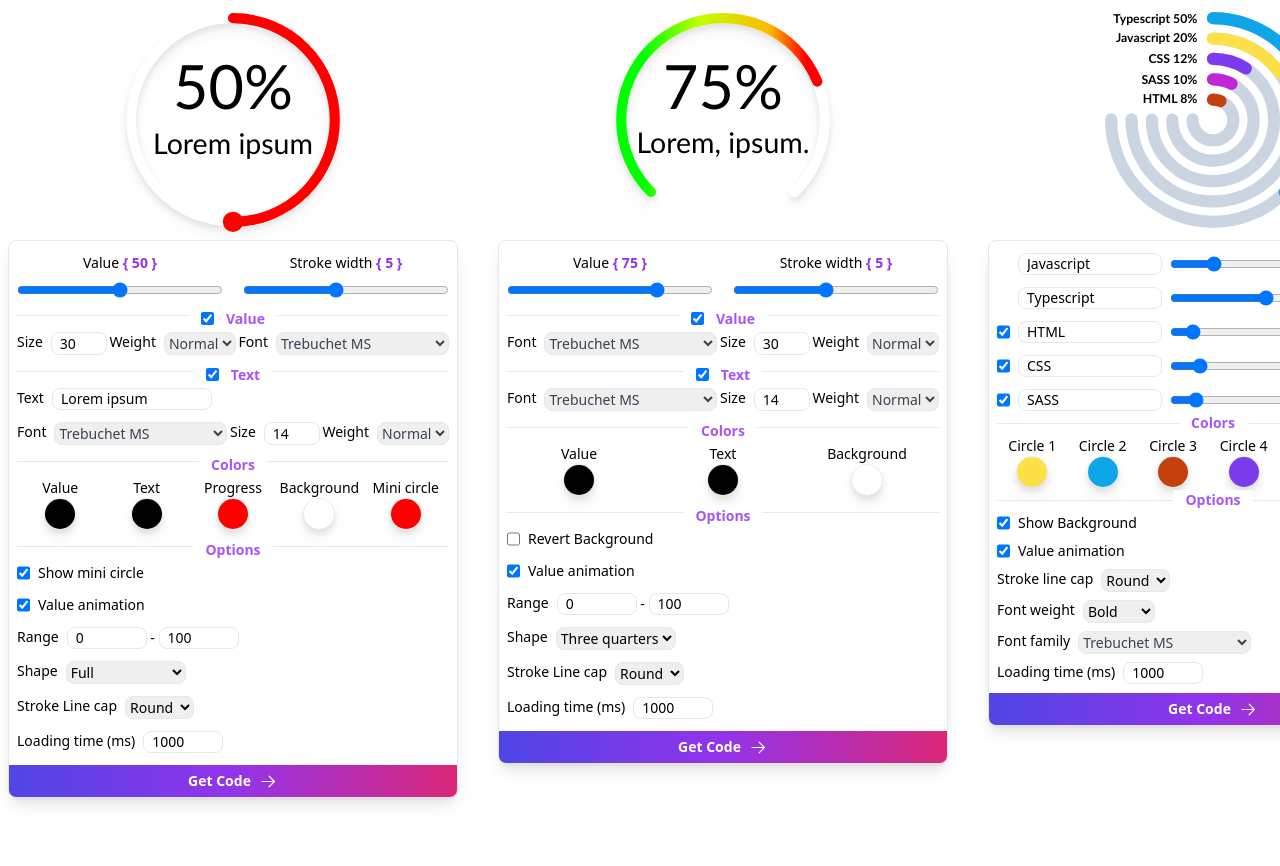
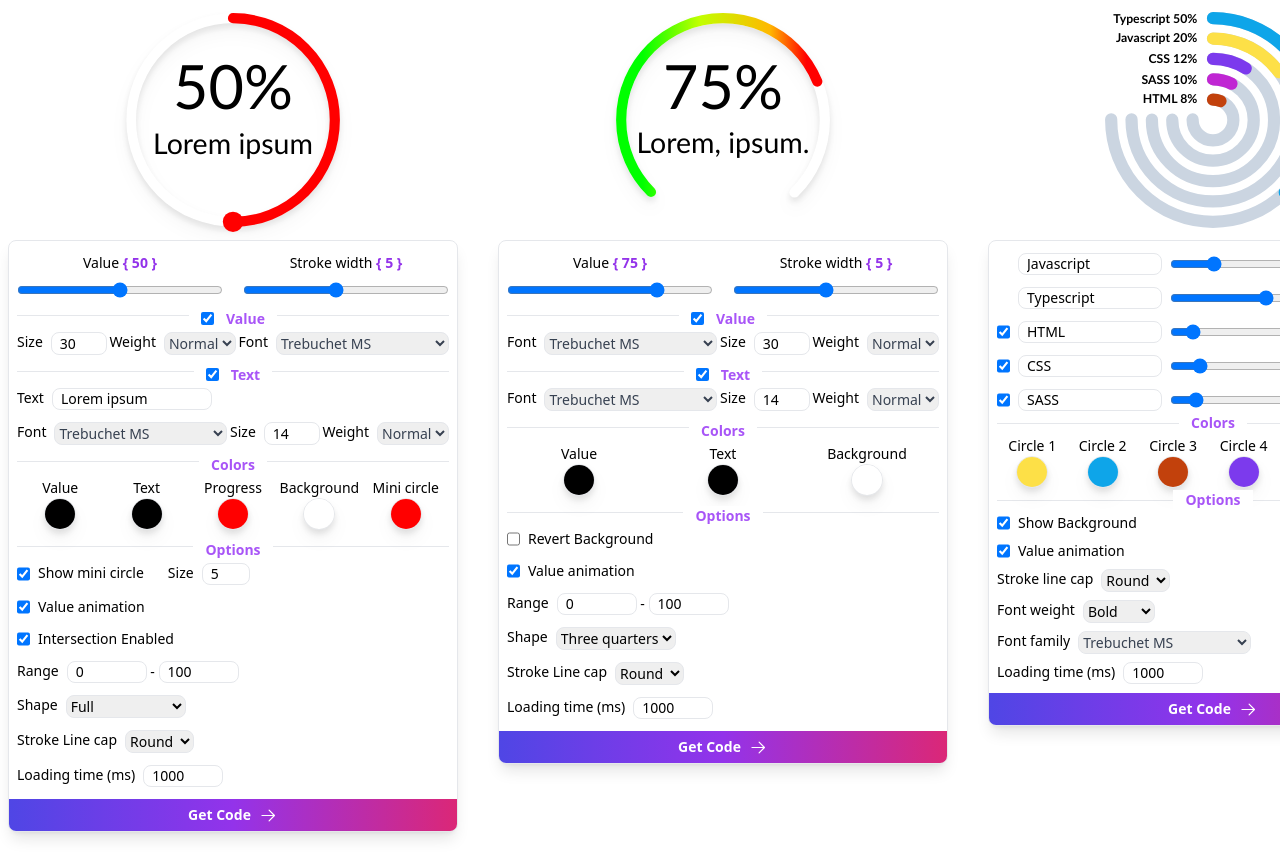
Before and after one commit to alptugidin/react-circular-progress-bar, a React (Vite) app: page / in a window 1280 px wide. Shown: the top 866 px of the page. Built offline with nearby package versions, Linux system fonts and the light colour scheme.

Commit message:
add new props to 'code' and minidiv size option

```diff
--- a/src/components/FlatDemo/Settings.tsx
+++ b/src/components/FlatDemo/Settings.tsx
@@ -9,7 +9,6 @@ const Settings: React.FC<IFlatSettings> = (props) => {
 \trange={{ from: ${props.flatOptions.range.from}, to: ${props.flatOptions.range.to} }}
 \tshowMiniCircle={ ${props.flatOptions.showMiniCircle ? 'true' : 'false'} }
 \tshowValue={ ${props.flatOptions.showValue ? 'true' : 'false'} }
-\tshowText={ ${props.flatOptions.showText ? 'true' : 'false'}}
 \ttext={'${props.flatOptions.text}'}
 \tsx={{
 \t\tbarColor: '${props.flatOptions.strokeColor}',
@@ -27,7 +26,9 @@ const Settings: React.FC<IFlatSettings> = (props) => {
 \t\ttextFamily: '${props.flatOptions.textFamily}',
 \t\tloadingTime: ${props.flatOptions.loadingTime},
 \t\tminiCircleColor: '${props.flatOptions.miniCircleColor}',
-\t\tvalueAnimation: ${props.flatOptions.valueAnimation ? 'true' : 'false'}
+\t\tminiCircleSize: ${props.flatOptions.miniCircleSize},
+\t\tvalueAnimation: ${props.flatOptions.valueAnimation ? 'true' : 'false'},
+\t\tintersectionEnabled: ${props.flatOptions.intersectionEnabled ? 'true' : 'false'}
 \t}}
 />`;
 
@@ -46,7 +47,7 @@ const Settings: React.FC<IFlatSettings> = (props) => {
   };
 
   const handleTextCheck = (e: React.ChangeEvent<HTMLInputElement>): void => {
-    props.setFlatOptions((prev) => ({ ...prev, showText: e.target.checked }));
+    props.setFlatOptions((prev) => ({ ...prev, text: e.target.checked ? 'Lorem ipsum' : '' }));
     if (e.target.checked) {
       textSection.current?.classList.remove('opacity-50', 'pointer-events-none');
     } else {
@@ -247,6 +248,7 @@ const Settings: React.FC<IFlatSettings> = (props) => {
           <label className='absolute left-0 -top-[23px] w-full text-center flex justify-center items-center'>
             <span className='text-purple-500 font-semibold bg-white pr-3 pl-3'>Options</span>
           </label>
+          <div className='flex gap-6'>
             <div className='flex gap-2'>
               <input
                 type="checkbox"
@@ -256,12 +258,30 @@ const Settings: React.FC<IFlatSettings> = (props) => {
               <span className=''>Show mini circle</span>
             </div>
             <div className='flex gap-2'>
+              <span>Size</span>
+              <input
+                type="number"
+                className='w-12 pl-2'
+                value={props.flatOptions.miniCircleSize}
+                onChange={(e) => props.setFlatOptions((prev) => ({ ...prev, miniCircleSize: Number(e.target.value) }))}
+              />
+            </div>
+          </div>
+          <div className='flex gap-2'>
             <input
               type="checkbox"
               defaultChecked
               onChange={(e) => props.setFlatOptions((prev) => ({ ...prev, valueAnimation: e.target.checked }))}
             />
             <span>Value animation</span>
+          </div>
+          <div className='flex gap-2'>
+            <input
+              type="checkbox"
+              defaultChecked
+              onChange={(e) => props.setFlatOptions((prev) => ({ ...prev, intersectionEnabled: e.target.checked }))}
+            />
+            <span>Intersection Enabled</span>
           </div>
           <div className='flex gap-2'>
             <span>Range</span>
```
Lines whose indentation alone changed are shown as unchanged.
